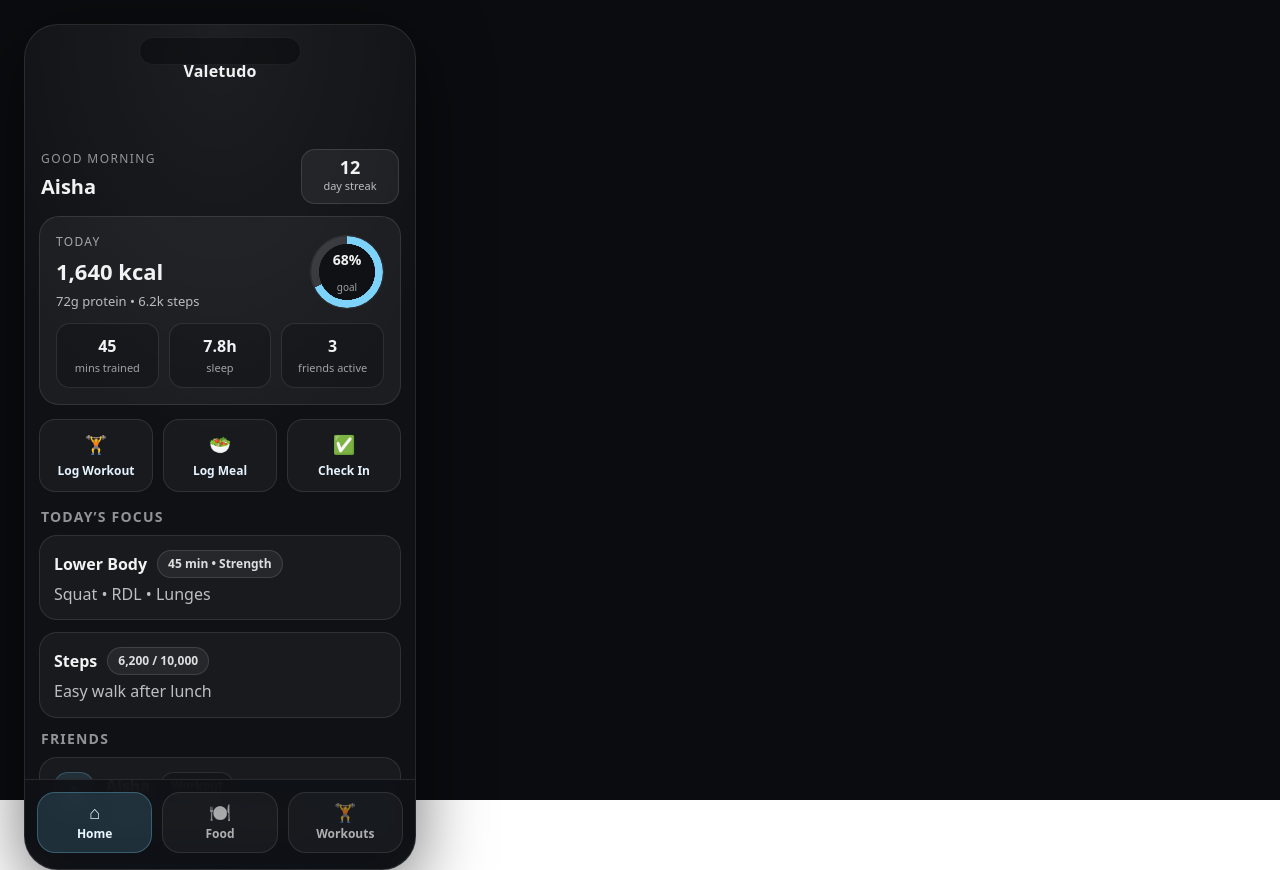
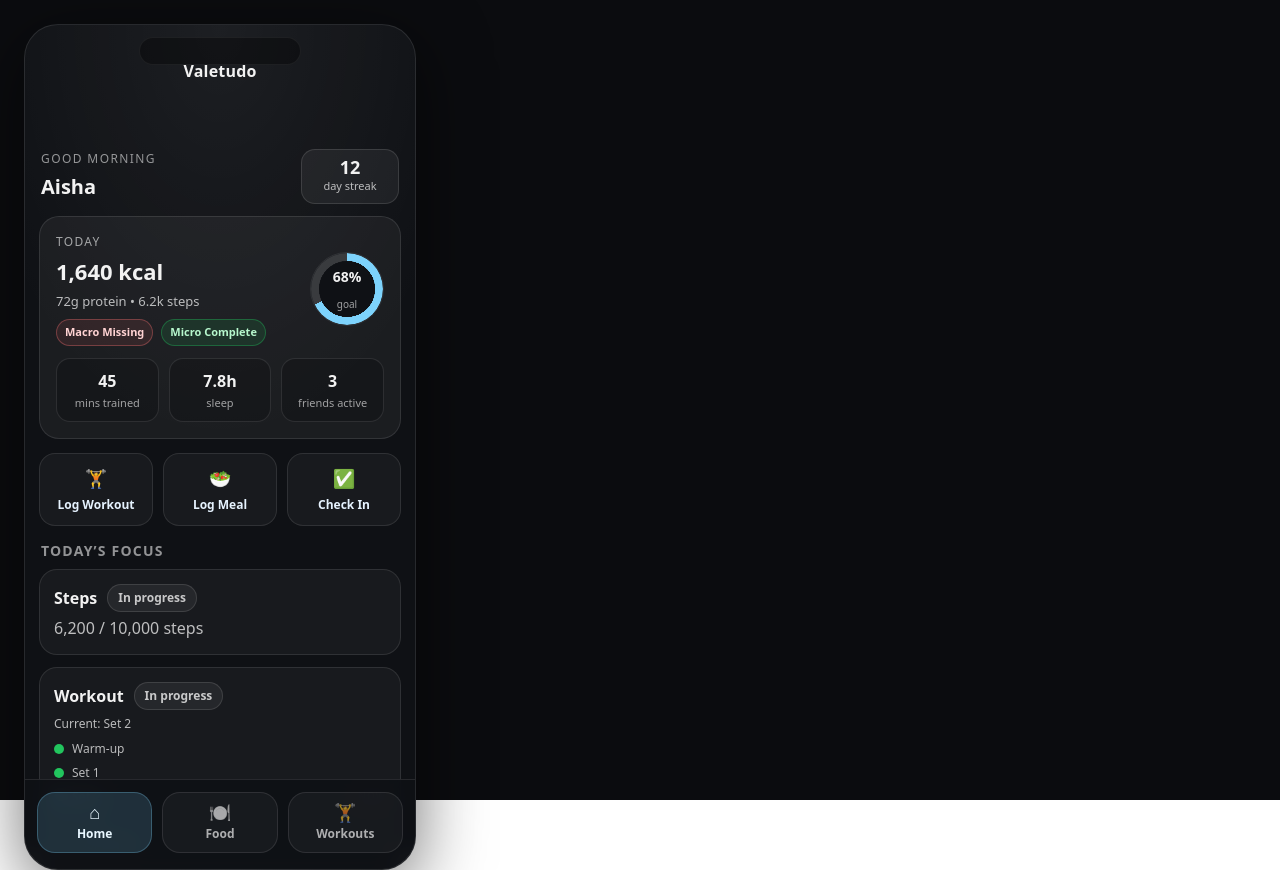
Before and after one commit to The-Vesh-T/Devfest, a React app in the folder Frontend/test-app/: page / in a window 1280 px wide. Built offline with nearby package versions, Linux system fonts and the light colour scheme; the HTML template or start-up script is replaced by a standard one.

Commit message:
Version 1.1, changed the buttons for the friend section to go away after a click, added a section under the general goals that tells you if your macro/micronutrient goals are complete, quick view tracker of workouts, and a completion of steps look. just quick glance home page stuff

```diff
--- a/Frontend/test-app/src/HomeScreen.css
+++ b/Frontend/test-app/src/HomeScreen.css
@@ -51,6 +51,35 @@
 
 .heroValue { font-size: 22px; font-weight: 950; margin-top: 4px; }
 .heroSub { font-size: 13px; color: rgba(255,255,255,0.7); margin-top: 4px; }
+
+.macroRow {
+  display: flex;
+  gap: 8px;
+  margin-top: 8px;
+  flex-wrap: wrap;
+}
+
+.macroBadge {
+  font-size: 11px;
+  font-weight: 800;
+  padding: 4px 8px;
+  border-radius: 999px;
+  border: 1px solid rgba(255,255,255,0.12);
+  background: rgba(255,255,255,0.06);
+  color: rgba(255,255,255,0.8);
+}
+
+.macroBadge.ok {
+  border-color: rgba(34,197,94,0.35);
+  color: #b7f7cd;
+  background: rgba(34,197,94,0.12);
+}
+
+.macroBadge.miss {
+  border-color: rgba(248,113,113,0.35);
+  color: #ffd3d3;
+  background: rgba(248,113,113,0.10);
+}
 
 .progressRing {
   width: 72px;
@@ -158,6 +187,87 @@
   border-color: rgba(255,255,255,0.12);
 }
 
+.focusCard.pending {
+  border-color: rgba(255,255,255,0.10);
+}
+
+.focusCard.done {
+  border-color: rgba(34,197,94,0.35);
+  box-shadow: 0 0 0 1px rgba(34,197,94,0.18) inset;
+}
+
+.pill.pillComplete {
+  border-color: rgba(34,197,94,0.35);
+  color: #b7f7cd;
+  background: rgba(34,197,94,0.12);
+}
+
+.pill.pillPending {
+  border-color: rgba(255,255,255,0.12);
+  color: rgba(255,255,255,0.75);
+  background: rgba(255,255,255,0.06);
+}
+
+.workoutMeta {
+  font-size: 12px;
+  color: rgba(255,255,255,0.7);
+}
+
+.workoutCongrats {
+  font-weight: 800;
+  color: #b7f7cd;
+}
+
+.setList {
+  margin-top: 8px;
+  display: grid;
+  gap: 6px;
+}
+
+.setRow {
+  display: flex;
+  align-items: center;
+  gap: 8px;
+  font-size: 12px;
+  color: rgba(255,255,255,0.7);
+}
+
+.setDot {
+  width: 8px;
+  height: 8px;
+  border-radius: 999px;
+  background: rgba(255,255,255,0.25);
+  border: 1px solid rgba(255,255,255,0.2);
+}
+
+.setRow.done .setDot {
+  background: #22c55e;
+  border-color: rgba(34,197,94,0.6);
+}
+
+.setRow.current .setDot {
+  background: #7dd3fc;
+  border-color: rgba(125,211,252,0.7);
+  box-shadow: 0 0 0 4px rgba(125,211,252,0.12);
+}
+
+.setRow.current .setName {
+  color: #e6f3ff;
+  font-weight: 800;
+}
+
+.setRow.pending .setName {
+  color: rgba(255,255,255,0.6);
+}
+
+.setNow {
+  margin-left: auto;
+  font-size: 10px;
+  text-transform: uppercase;
+  letter-spacing: 1px;
+  color: rgba(255,255,255,0.55);
+}
+
 .feedCard.focused {
   border-color: rgba(125,211,252,0.45);
   box-shadow: 0 0 0 1px rgba(125,211,252,0.2) inset;
--- a/Frontend/test-app/src/screens/HomeScreen.jsx
+++ b/Frontend/test-app/src/screens/HomeScreen.jsx
@@ -7,9 +7,12 @@ const quickActions = [
   { id: 3, label: "Check In", icon: "✅" },
 ];
 
-const todayFocus = [
-  { id: 1, title: "Lower Body", meta: "45 min • Strength", detail: "Squat • RDL • Lunges" },
-  { id: 2, title: "Steps", meta: "6,200 / 10,000", detail: "Easy walk after lunch" },
+const workoutSets = [
+  { id: 1, name: "Warm-up", status: "done" },
+  { id: 2, name: "Set 1", status: "done" },
+  { id: 3, name: "Set 2", status: "current" },
+  { id: 4, name: "Set 3", status: "pending" },
+  { id: 5, name: "Cool-down", status: "pending" },
 ];
 
 const feed = [
@@ -29,8 +32,14 @@ export default function HomeScreen() {
     return () => clearInterval(id);
   }, []);
 
-  const focusCard = (id) => setFocusedId(id);
+  const focusCard = (id) => setFocusedId((prev) => (prev === id ? null : id));
   const clearFocus = () => setFocusedId(null);
+
+  const steps = { current: 6200, goal: 10000 };
+  const stepsComplete = steps.current >= steps.goal;
+  const macrosComplete = false;
+  const microsComplete = true;
+  const workoutStatus = "in_progress"; // in_progress | complete
 
   return (
     <div className="screenBody">
@@ -51,6 +60,14 @@ export default function HomeScreen() {
             <div className="heroLabel">Today</div>
             <div className="heroValue">1,640 kcal</div>
             <div className="heroSub">72g protein • 6.2k steps</div>
+            <div className="macroRow">
+              <span className={`macroBadge ${macrosComplete ? "ok" : "miss"}`}>
+                Macro {macrosComplete ? "Complete" : "Missing"}
+              </span>
+              <span className={`macroBadge ${microsComplete ? "ok" : "miss"}`}>
+                Micro {microsComplete ? "Complete" : "Missing"}
+              </span>
+            </div>
           </div>
           <div className="progressRing" aria-label="Daily goal progress">
             <div className="progressInner">
@@ -91,15 +108,42 @@ export default function HomeScreen() {
 
       <div className="sectionTitle">Today’s focus</div>
       <div className="cardList">
-        {todayFocus.map((item) => (
-          <div key={item.id} className="card simple focusCard">
-            <div className="cardTop">
-              <div className="cardName">{item.title}</div>
-              <span className="pill">{item.meta}</span>
-            </div>
-            <div className="cardText">{item.detail}</div>
+        <div className={`card simple focusCard ${stepsComplete ? "done" : "pending"}`}>
+          <div className="cardTop">
+            <div className="cardName">Steps</div>
+            <span className={`pill ${stepsComplete ? "pillComplete" : "pillPending"}`}>
+              {stepsComplete ? "Complete" : "In progress"}
+            </span>
           </div>
-        ))}
+          <div className="cardText">
+            {steps.current.toLocaleString()} / {steps.goal.toLocaleString()} steps
+          </div>
+        </div>
+
+        <div className="card simple focusCard">
+          <div className="cardTop">
+            <div className="cardName">Workout</div>
+            <span className={`pill ${workoutStatus === "complete" ? "pillComplete" : "pillPending"}`}>
+              {workoutStatus === "complete" ? "Complete" : "In progress"}
+            </span>
+          </div>
+          {workoutStatus === "complete" ? (
+            <div className="cardText workoutCongrats">Nice work — workout finished.</div>
+          ) : (
+            <>
+              <div className="cardText workoutMeta">Current: Set 2</div>
+              <div className="setList">
+                {workoutSets.map((set) => (
+                  <div key={set.id} className={`setRow ${set.status}`}>
+                    <span className="setDot" />
+                    <span className="setName">{set.name}</span>
+                    {set.status === "current" && <span className="setNow">now</span>}
+                  </div>
+                ))}
+              </div>
+            </>
+          )}
+        </div>
       </div>
 
       <div className="sectionTitle">Friends</div>
@@ -108,23 +152,7 @@ export default function HomeScreen() {
           <div
             key={p.id}
             className={`card feedCard ${focusedId === p.id ? "focused" : ""}`}
-            onContextMenu={(e) => {
-              e.preventDefault();
-              focusCard(p.id);
-            }}
-            onPointerDown={(e) => {
-              if (e.pointerType === "mouse" && e.button !== 0) return;
-              const t = setTimeout(() => focusCard(p.id), 420);
-              const cancel = () => {
-                clearTimeout(t);
-                window.removeEventListener("pointerup", cancel);
-                window.removeEventListener("pointercancel", cancel);
-                window.removeEventListener("pointermove", cancel);
-              };
-              window.addEventListener("pointerup", cancel, { once: true });
-              window.addEventListener("pointercancel", cancel, { once: true });
-              window.addEventListener("pointermove", cancel, { once: true });
-            }}
+            onClick={() => focusCard(p.id)}
           >
             <div className="avatar">{p.name[0]}</div>
 
```
